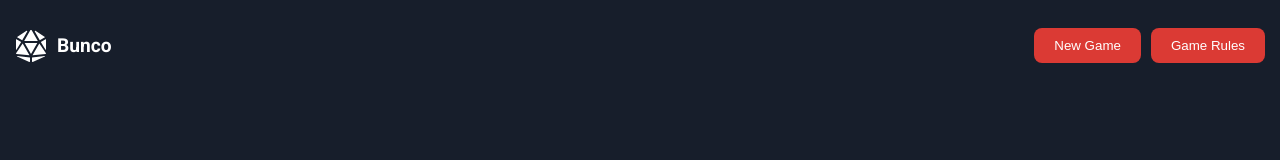
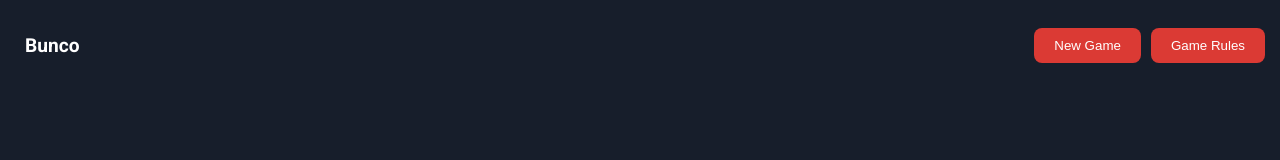
Before and after one commit to OmarFourati/DIP392-Simplified-Bunco, a React (Create React App) app in the folder my-bunco-game/: page / in a window 1280 px wide. Shown: the top 160 px of the page. Built offline with nearby package versions, Linux system fonts and the light colour scheme.

Commit message:
test delete icon for push

```diff
--- a/my-bunco-game/src/App.js
+++ b/my-bunco-game/src/App.js
@@ -1,7 +1,6 @@
 // App.js
 import React, { useState } from "react";
 import "./App.css";
-import { FaDiceD20 } from "react-icons/fa";
 import DiceRollArea from "./components/DiceRollArea/DiceRollArea";
 import FinalScoreTable from "./components/FinalScoreTable/FinalScoreTable";
 import GameBoard from "./components/GameBoard/GameBoard";
@@ -62,9 +61,7 @@ function App() {
       <header className="header">
         {/* Logo and App Name */}
         <div className="app-title">
-          <div className="bunco-logo">
-            <FaDiceD20 />
-          </div>
+          <div className="bunco-logo"></div>
           <div className="bunco-title">
             <p>Bunco</p>
           </div>
```
